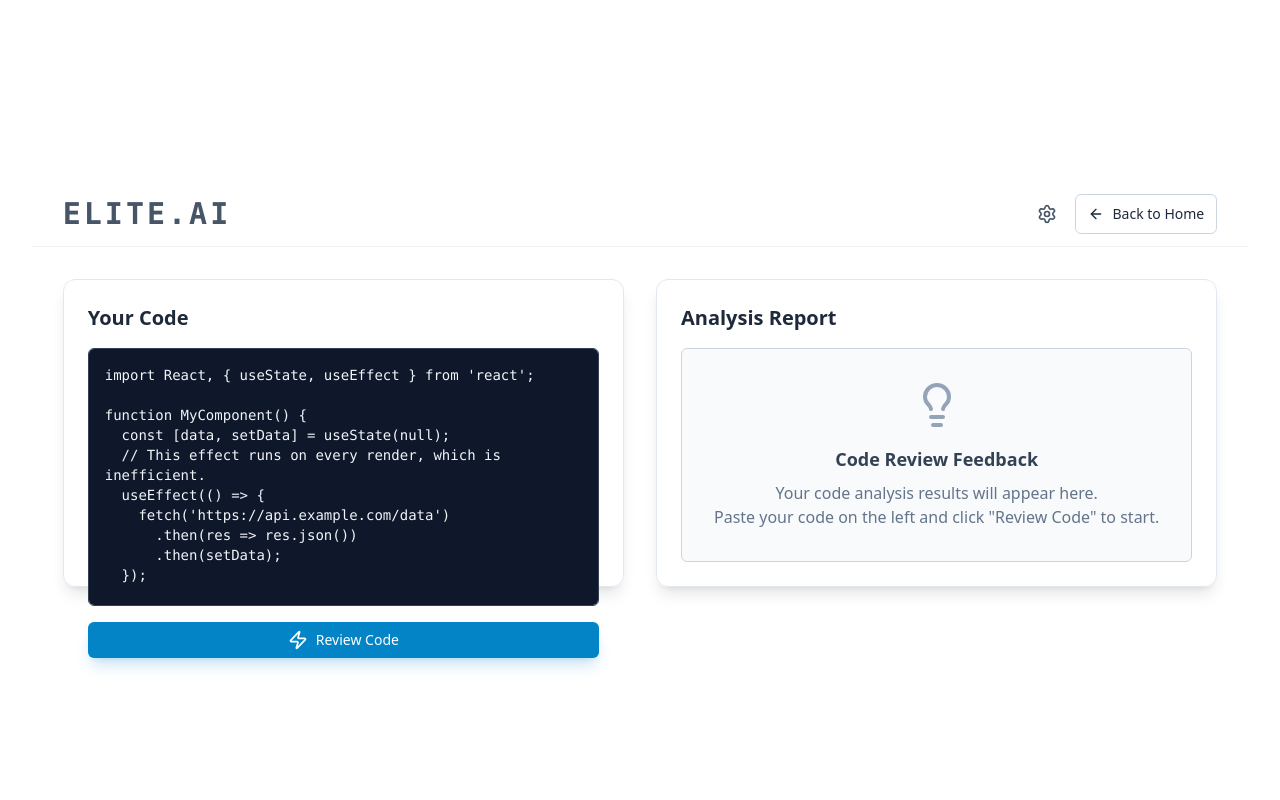
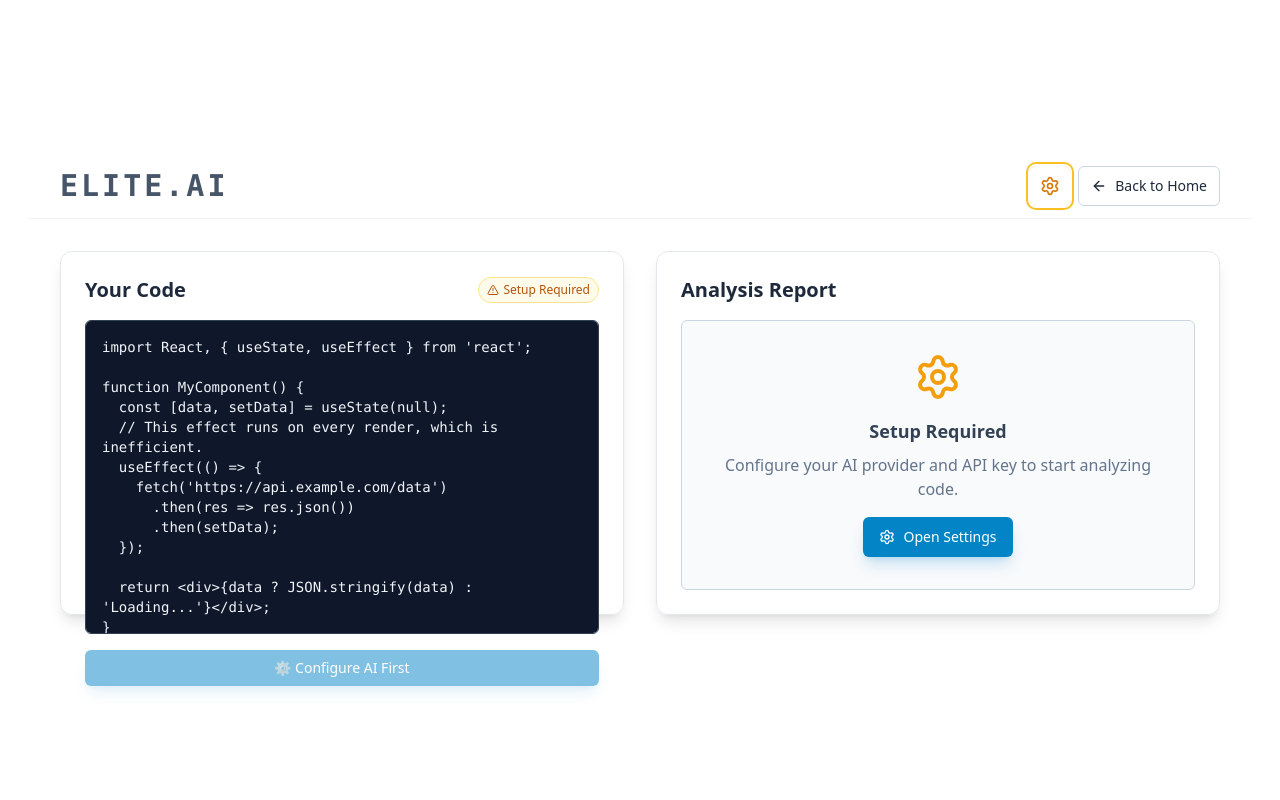
Before and after one commit to rajshah9305/newcodereviewer, a React (Vite) app: page / in a window 1280 px wide. Both pictures are taken after a click on the button "Launch Neural Review". Shown: the top 800 px of the page. Built offline with nearby package versions, Linux system fonts and the light colour scheme.

Commit message:
Update CodeReviewPage.tsx

```diff
--- a/components/pages/CodeReviewPage.tsx
+++ b/components/pages/CodeReviewPage.tsx
@@ -1,12 +1,13 @@
+// components/pages/CodeReviewPage.tsx
 import React, { useState } from 'react';
 import { motion, AnimatePresence } from 'framer-motion';
-import { Zap, LoaderCircle, Lightbulb, AlertTriangle, ArrowLeft, Brain, Settings } from 'lucide-react';
+import { Zap, LoaderCircle, Lightbulb, AlertTriangle, ArrowLeft, Brain, Settings, Bot } from 'lucide-react';
 import Button from '../ui/Button';
 import HeroHighlight from '../core/HeroHighlight';
 import TextGlitch from '../core/TextGlitch';
 import AnalysisReportRenderer from '../core/AnalysisReportRenderer';
 import SettingsModal from '../core/SettingsModal';
-import { analyzeCode } from '../../services/geminiService';
+import { aiService } from '../../services/aiService';
 import { useSettings } from '../../hooks/useSettings';
 import Footer from '../core/Footer';
 
@@ -20,15 +21,24 @@ const CodeReviewPage: React.FC<CodeReviewPageProps> = ({ onBack }) => {
     const [isLoading, setIsLoading] = useState(false);
     const [error, setError] = useState("");
     const [isSettingsOpen, setIsSettingsOpen] = useState(false);
-    const { prompt } = useSettings();
+
+    const { prompt, getCurrentAIConfig, isConfigured, providers } = useSettings();
 
     const handleReview = async () => {
+        const aiConfig = getCurrentAIConfig();
+
+        // Check if configuration is complete
+        if (!isConfigured()) {
+            setError("Please configure your AI provider and API key in settings before analyzing code.");
+            return;
+        }
+
         setIsLoading(true);
         setAnalysis("");
         setError("");
 
         try {
-            const result = await analyzeCode(code, prompt);
+            const result = await aiService.analyzeCode(code, prompt, aiConfig);
             setAnalysis(result);
         } catch (err) {
             setError(err instanceof Error ? err.message : "An unknown error occurred.");
@@ -39,6 +49,9 @@ const CodeReviewPage: React.FC<CodeReviewPageProps> = ({ onBack }) => {
     };
 
     const openSettings = () => setIsSettingsOpen(true);
+
+    const currentConfig = getCurrentAIConfig();
+    const currentProvider = providers.find(p => p.id === currentConfig.provider);
 
     return (
         <>
@@ -54,8 +67,23 @@ const CodeReviewPage: React.FC<CodeReviewPageProps> = ({ onBack }) => {
                             <div className="container mx-auto px-4 sm:px-6 lg:px-8 flex items-center justify-between h-16">
                                 <TextGlitch text="ELITE.AI" hoverText="REVIEW" isSmall={true} />
                                 <div className="flex items-center gap-2">
-                                    <Button variant="ghost" size="icon" onClick={openSettings} aria-label="Open Settings">
-                                        <Settings className="w-5 h-5 text-slate-600" />
+                                    {/* Current AI Provider Indicator */}
+                                    {isConfigured() && currentProvider && (
+                                        <div className="hidden sm:flex items-center gap-2 px-3 py-1 bg-sky-50 border border-sky-200 rounded-full text-xs">
+                                            <Bot className="w-3 h-3 text-sky-600" />
+                                            <span className="text-sky-700 font-medium">{currentProvider.name}</span>
+                                            <span className="text-sky-500">{currentConfig.model}</span>
+                                        </div>
+                                    )}
+
+                                    <Button
+                                        variant="ghost"
+                                        size="icon"
+                                        onClick={openSettings}
+                                        aria-label="Open Settings"
+                                        className={isConfigured() ? '' : 'ring-2 ring-amber-400 ring-offset-2'}
+                                    >
+                                        <Settings className={`w-5 h-5 ${isConfigured() ? 'text-slate-600' : 'text-amber-600'}`} />
                                     </Button>
                                     <Button variant="outline" onClick={onBack} className="px-3">
                                         <ArrowLeft className="w-4 h-4 mr-0 sm:mr-2" />
@@ -69,7 +97,15 @@ const CodeReviewPage: React.FC<CodeReviewPageProps> = ({ onBack }) => {
                             <div className="container mx-auto h-full grid grid-cols-1 md:grid-cols-2 gap-6 lg:gap-8">
                                 {/* Code Input Section */}
                                 <motion.div initial={{opacity: 0, x: -20}} animate={{opacity: 1, x: 0}} transition={{delay: 0.1}} className="bg-white/50 backdrop-blur-sm border border-slate-200 rounded-xl shadow-lg p-4 sm:p-6 flex flex-col">
-                                    <h2 className="text-lg sm:text-xl font-bold mb-4 text-slate-800">Your Code</h2>
+                                    <div className="flex items-center justify-between mb-4">
+                                        <h2 className="text-lg sm:text-xl font-bold text-slate-800">Your Code</h2>
+                                        {!isConfigured() && (
+                                            <div className="flex items-center gap-1 text-xs bg-amber-50 text-amber-700 px-2 py-1 rounded-full border border-amber-200">
+                                                <AlertTriangle className="w-3 h-3" />
+                                                Setup Required
+                                            </div>
+                                        )}
+                                    </div>
                                     <textarea
                                         value={code}
                                         onChange={(e) => setCode(e.target.value)}
@@ -77,16 +113,31 @@ const CodeReviewPage: React.FC<CodeReviewPageProps> = ({ onBack }) => {
                                         placeholder="Paste your code here..."
                                         aria-label="Code input"
                                     />
-                                    <Button onClick={handleReview} disabled={isLoading || !code.trim()} className="mt-4 w-full">
+                                    <Button
+                                        onClick={handleReview}
+                                        disabled={isLoading || !code.trim() || !isConfigured()}
+                                        className="mt-4 w-full"
+                                    >
                                         {isLoading ? (
                                             <><LoaderCircle className="w-5 h-5 mr-2 animate-spin" /> Analyzing...</>
-                                        ) : ( <><Zap className="w-5 h-5 mr-2"/> Review Code</> )}
+                                        ) : !isConfigured() ? (
+                                            <>⚙️ Configure AI First</>
+                                        ) : (
+                                            <><Zap className="w-5 h-5 mr-2"/> Review Code</>
+                                        )}
                                     </Button>
                                 </motion.div>
 
                                 {/* Analysis Report Section */}
                                 <motion.div initial={{opacity: 0, x: 20}} animate={{opacity: 1, x: 0}} transition={{delay: 0.2}} className="bg-white/50 backdrop-blur-sm border border-slate-200 rounded-xl shadow-lg p-4 sm:p-6 flex flex-col min-h-[400px] sm:min-h-[550px] lg:min-h-full">
-                                    <h2 className="text-lg sm:text-xl font-bold mb-4 text-slate-800">Analysis Report</h2>
+                                    <div className="flex items-center justify-between mb-4">
+                                        <h2 className="text-lg sm:text-xl font-bold text-slate-800">Analysis Report</h2>
+                                        {isConfigured() && currentProvider && (
+                                            <div className="text-xs text-slate-500">
+                                                Powered by {currentProvider.name}
+                                            </div>
+                                        )}
+                                    </div>
                                     <div className="bg-slate-50 rounded-md p-4 flex-grow border border-slate-300 overflow-y-auto relative">
                                         <AnimatePresence>
                                             {isLoading && (
@@ -96,7 +147,9 @@ const CodeReviewPage: React.FC<CodeReviewPageProps> = ({ onBack }) => {
                                                         <div className="absolute w-28 h-28 border-t-2 border-b-2 border-sky-400 rounded-full animate-spin"></div>
                                                         <Brain className="w-10 h-10 text-sky-500 relative" />
                                                     </div>
-                                                    <p className="text-lg font-semibold mt-8 text-slate-700">AI is analyzing your code...</p>
+                                                    <p className="text-lg font-semibold mt-8 text-slate-700">
+                                                        {currentProvider?.name || 'AI'} is analyzing your code...
+                                                    </p>
                                                     <p className="text-sm text-slate-500">This may take a moment.</p>
                                                 </motion.div>
                                             )}
@@ -107,7 +160,26 @@ const CodeReviewPage: React.FC<CodeReviewPageProps> = ({ onBack }) => {
                                                     <>
                                                         <AlertTriangle className="w-12 h-12 mb-4 text-red-500" />
                                                         <h3 className="text-lg font-semibold mb-2 text-red-700">Analysis Failed</h3>
-                                                        <p className="max-w-md">{error}</p>
+                                                        <p className="max-w-md text-sm">{error}</p>
+                                                        {!isConfigured() && (
+                                                            <Button
+                                                                variant="outline"
+                                                                className="mt-4"
+                                                                onClick={openSettings}
+                                                            >
+                                                                Open Settings
+                                                            </Button>
+                                                        )}
+                                                    </>
+                                                ) : !isConfigured() ? (
+                                                    <>
+                                                        <Settings className="w-12 h-12 mb-4 text-amber-500" />
+                                                        <h3 className="text-lg font-semibold mb-2 text-slate-700">Setup Required</h3>
+                                                        <p className="mb-4 max-w-md">Configure your AI provider and API key to start analyzing code.</p>
+                                                        <Button onClick={openSettings}>
+                                                            <Settings className="w-4 h-4 mr-2" />
+                                                            Open Settings
+                                                        </Button>
                                                     </>
                                                 ) : (
                                                     <>
```
